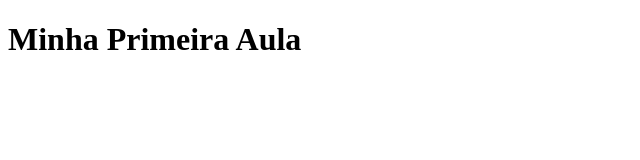
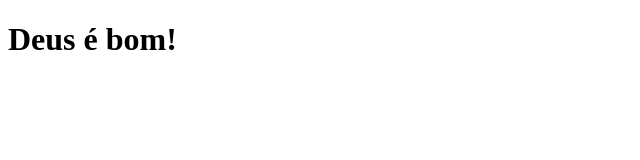
Before and after one commit to brucealberto/aulaVFS-01, a plain HTML site: page index.html in a window 1280 px wide. Shown: the whole page, without its empty margins (0-640 px from the left). Drawn offline with Linux system fonts and the light colour scheme.

Commit message:
tag h1 linha 11 alterada

```diff
--- a/index.html
+++ b/index.html
@@ -8,7 +8,7 @@
 </head>
 
 <body>
-  <h1>Minha Primeira Aula</h1>
+  <h1>Deus é bom!</h1>
 </body>
 
 </html>
```
